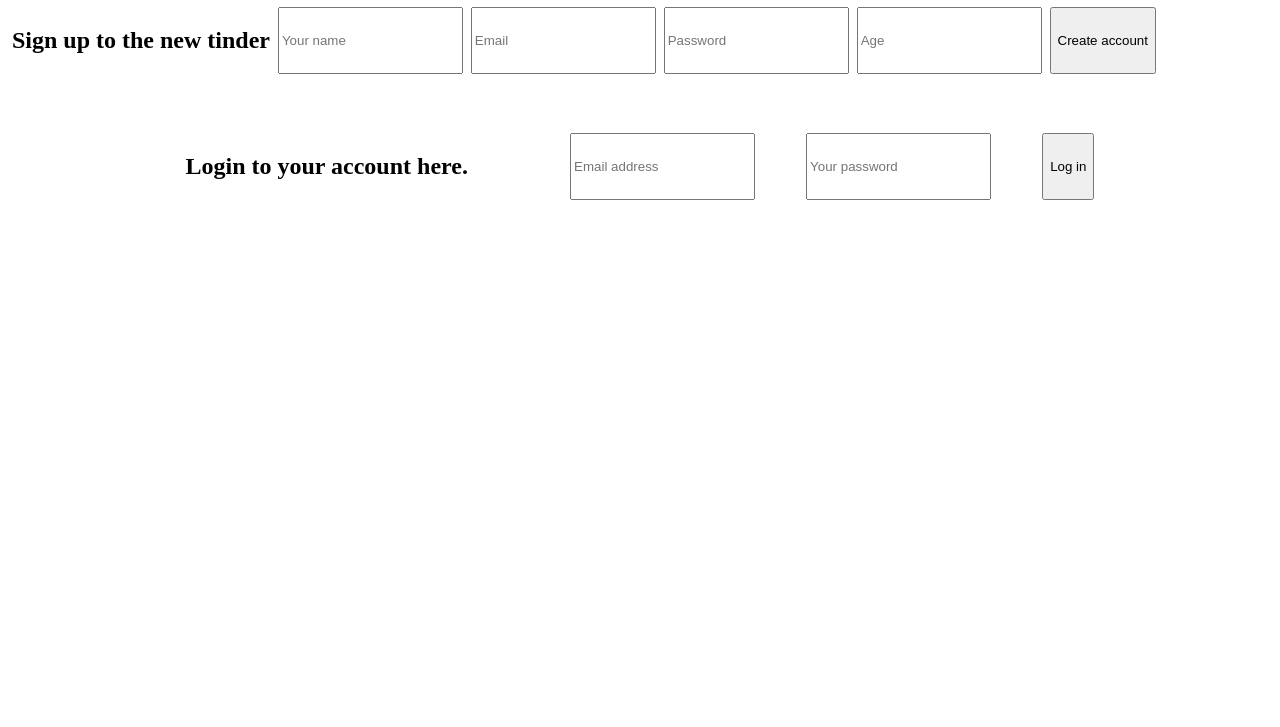
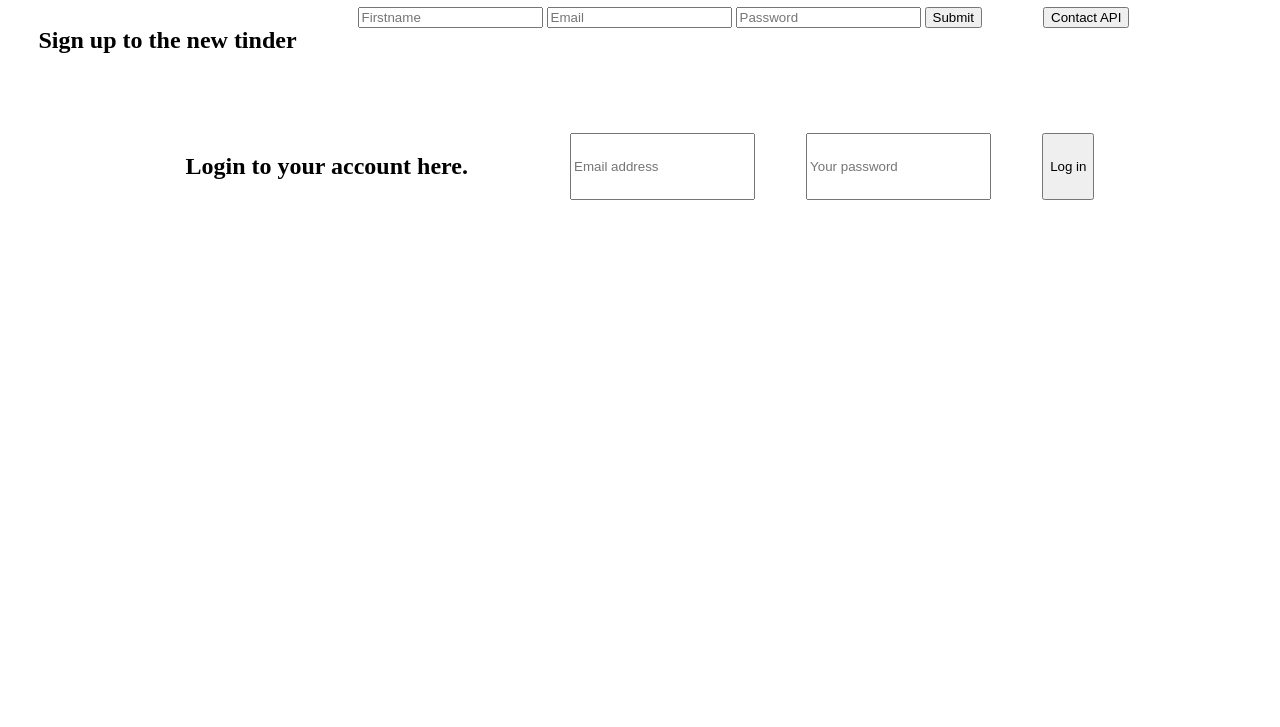
Before and after one commit to TS-legacy/Eksamensopgave, a website: page Views/login.html in a window 1280 px wide. Shown: the part 73-800 px from the top of the page. Drawn offline with Linux system fonts and the light colour scheme.

Commit message:
first commit on this branch

```diff
--- a/Views/login.html
+++ b/Views/login.html
@@ -28,24 +28,17 @@
 
         <!-- I create a sign up form where a user can put his/hers information. See documentation https://www.w3schools.com/howto/howto_css_signup_form.asp-->
 
-         <br/>
-         <input type="text" id="fullName" placeholder="Your name"/>
-        <br/>
+        <form>
+            <input type="text" id="firstname" placeholder="Firstname">
+            <input type="email" id="email" placeholder="Email">
+            <input type="password" id="password" placeholder="Password">
+            <input type="button" value="Submit" id="submit">
+        </form>
+        <div id="message"></div>
 
-        <br/>
-         <input type="text" id="email" value="" placeholder="Email"/>
-        <br/>
-
-        <br/>
-        <input type="password" id="signUpPassword"  placeholder="Password"/>
-        <br/>
-
-        <br/>
-        <input type="age" id= "age" placeholder="Age"/>
-        <br/>
-
-        <br/>
-        <button type="Sign up" value="Contact API" id="apiButton" onclick="createAccBtn()" style="cursor: pointer;">Create account</button>
+        <div id="Callback">
+            <input type="button" value="Contact API" id="apiButton">
+        </div>
 
 
         <!-- I create a login form so a user can login to his/hers page-->
```
Also changed, not shown: Controller/index.js (+35 -2 lines).
